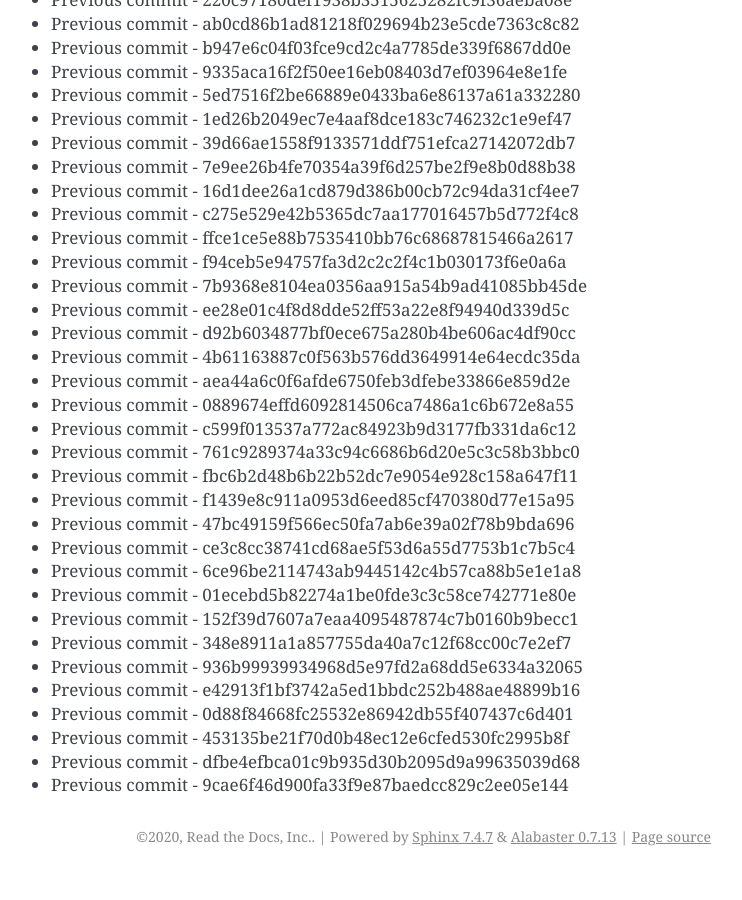
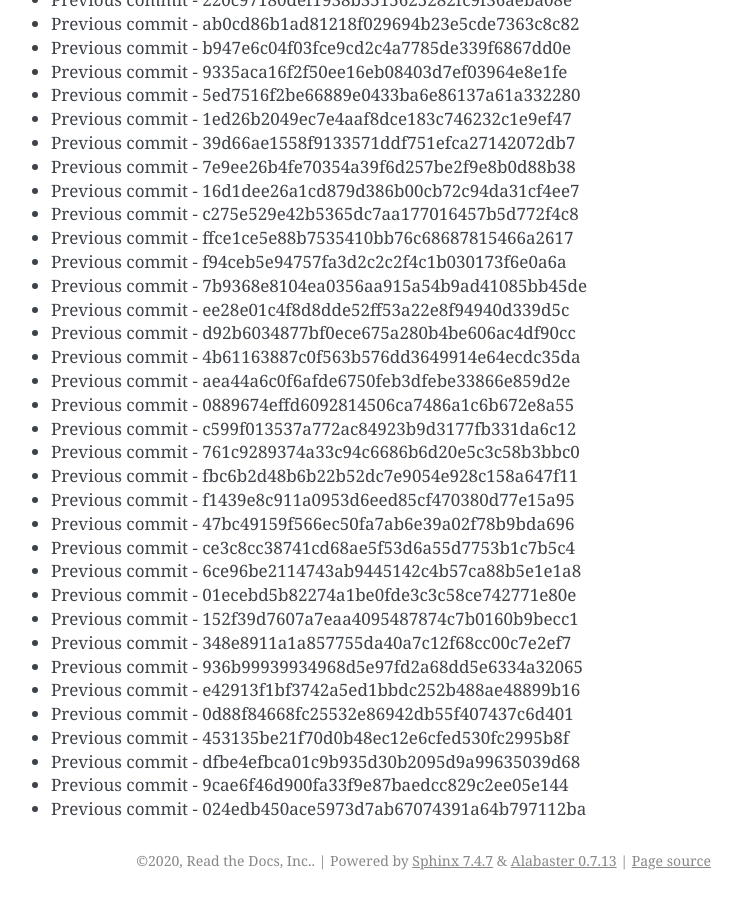
Before and after one commit to readthedocs/rtd-git-stresstest, a Sphinx documentation site: the page built from docs/updates.rst, in a window 1280 px wide and 900 px high, scrolled down 13934 px. Shown: the whole window, without its empty margins (399-1141 px from the left). Built offline with Sphinx 7.4.7, drawn with Linux system fonts in a browser that asks for light colours; before the commit the page ends 14810 px from its top, so only the background shows below that.

Commit message:
Generating commit from previous: 024edb450ace5973d7ab67074391a64b797112ba

```diff
--- a/docs/updates.rst
+++ b/docs/updates.rst
@@ -617,3 +617,4 @@ It can be tested for any performance characteristics.
 * Previous commit - 453135be21f70d0b48ec12e6cfed530fc2995b8f
 * Previous commit - dfbe4efbca01c9b935d30b2095d9a99635039d68
 * Previous commit - 9cae6f46d900fa33f9e87baedcc829c2ee05e144
+* Previous commit - 024edb450ace5973d7ab67074391a64b797112ba
```
